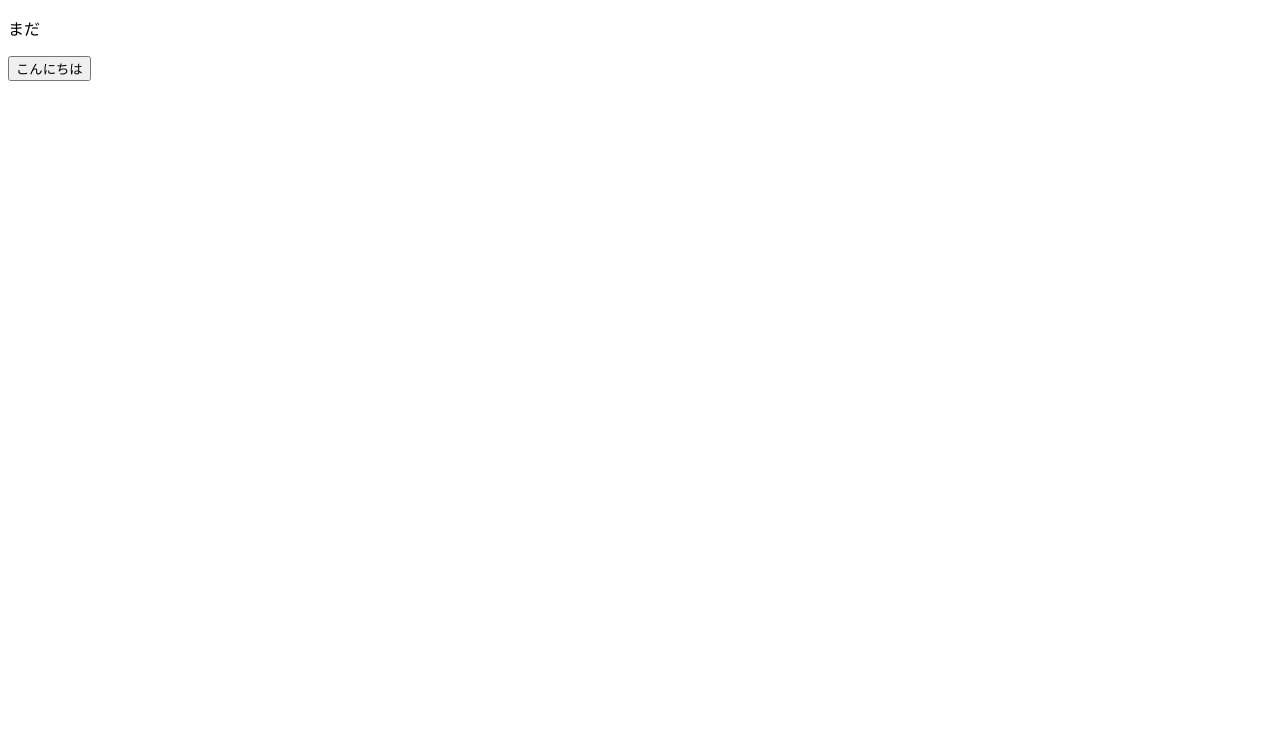
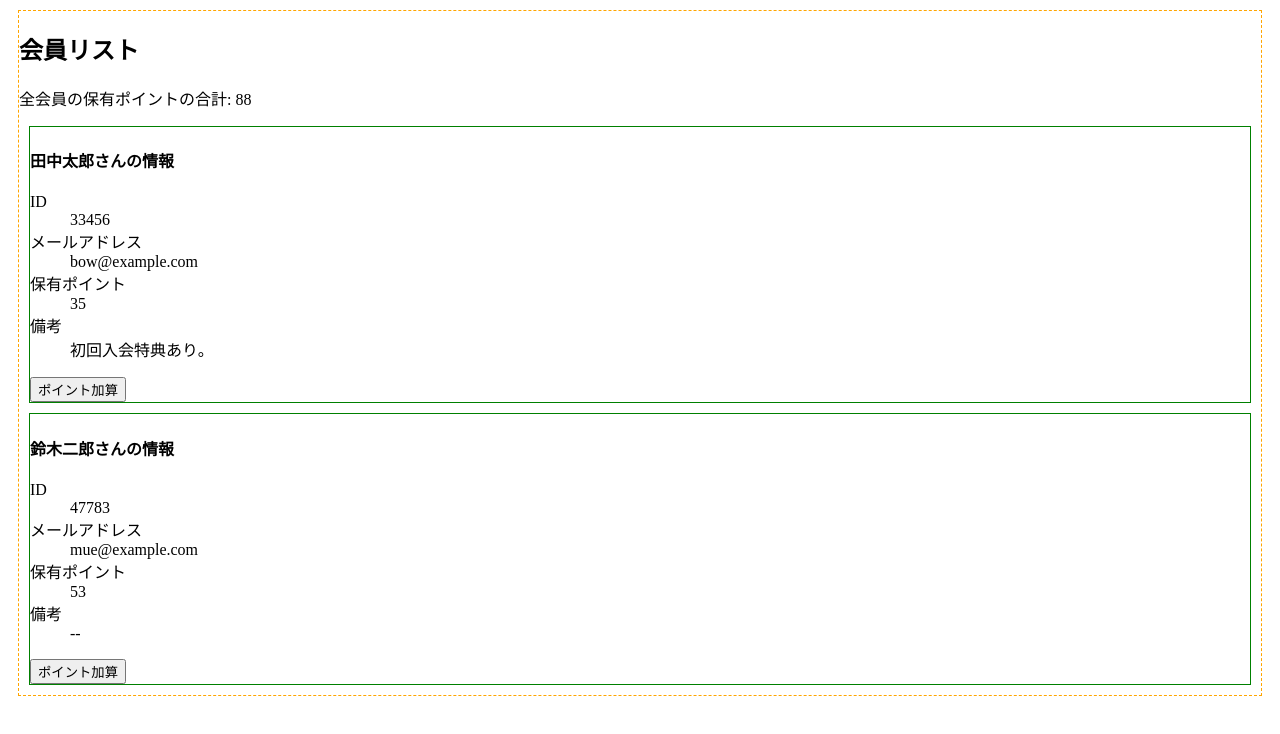
Before and after one commit to cawauchi6204/nuxt-study, a Nuxt app: page / in a window 1280 px wide. Shown: the top 734 px of the page. Built offline with nearby package versions, Linux system fonts and the light colour scheme.

Commit message:
update: nuxtにビルトインされているステート管理の実装

```diff
--- a/app.vue
+++ b/app.vue
@@ -1,13 +1,21 @@
 <script setup lang="ts">
-const msg = ref("まだ")
-const onButtonClick = (label: string, event: Event) => {
-  const target = event.target as HTMLButtonElement
-  const text = target.innerText
-  msg.value = `${label}と${text}`
-}
+import type { Member } from '@/interfaces';
+
+// まずジェネリクス指定する
+useState<Map<number, Member>>(
+  // ステート名(アプリケーション全体で一意になるようにする)
+  "memberList",
+  // 初期値
+  () => {
+    const memberListInit = new Map<number, Member>();
+    memberListInit.set(33456, { id: 33456, name: "田中太郎", email: "bow@example.com", points: 35, note: "初回入会特典あり。" });
+    memberListInit.set(47783, { id: 47783, name: "鈴木二郎", email: "mue@example.com", points: 53 });
+
+    return memberListInit
+  }
+)
 </script>
 
 <template>
-  <p>{{ msg }}</p>
-  <button @click="onButtonClick('Hello', $event)">こんにちは</button>
+  <TheBaseSection />
 </template>
--- /dev/null
+++ b/components/OneMember.vue
@@ -0,0 +1,53 @@
+<script setup lang="ts">
+import type { Member } from '~/interfaces';
+
+//Propsインターフェースの定義。
+interface Props {
+	id: number;
+}
+//Propsオブジェクトの設定。
+const props = defineProps<Props>();
+//会員情報リストをステートから取得。
+const memberList = useState<Map<number, Member>>("memberList");
+//該当する会員情報の取得。
+const member = memberList.value.get(props.id) as Member;
+//noteを加工する算出プロパティ。
+const localNote = computed(
+	(): string => {
+		let localNote = member.note;
+		if (localNote == undefined) {
+			localNote = "--";
+		}
+		return localNote;
+	}
+);
+//［ポイント加算］ボタンをクリックした時のメソッド。
+// Emitのように親コンポーネントにイベントを通知することはしないでそのまま変更させることができる
+const pointUp = (): void => {
+	member.points++;
+}
+</script>
+
+<template>
+	<section class="box">
+		<h4>{{ member.name }}さんの情報</h4>
+		<dl>
+			<dt>ID</dt>
+			<dd>{{ id }}</dd>
+			<dt>メールアドレス</dt>
+			<dd>{{ member.email }}</dd>
+			<dt>保有ポイント</dt>
+			<dd>{{ member.points }}</dd>
+			<dt>備考</dt>
+			<dd>{{ localNote }}</dd>
+		</dl>
+		<button v-on:click="pointUp">ポイント加算</button>
+	</section>
+</template>
+
+<style scoped>
+.box {
+	border: green 1px solid;
+	margin: 10px;
+}
+</style>
--- /dev/null
+++ b/components/TheBaseSection.vue
@@ -0,0 +1,31 @@
+<script setup lang="ts">
+import type { Member } from "@/interfaces";
+
+//会員情報リストをステートから取得。
+const memberList = useState<Map<number, Member>>("memberList");
+//保有ポイントの合計の算出プロパティ。
+const totalPoints = computed(
+	(): number => {
+		let total = 0;
+		for (const member of memberList.value.values()) {
+			total += member.points;
+		}
+		return total;
+	}
+);
+</script>
+
+<template>
+	<section>
+		<h1>会員リスト</h1>
+		<p>全会員の保有ポイントの合計: {{ totalPoints }}</p>
+		<OneMember v-for="id in memberList.keys()" v-bind:key="id" v-bind:id="id" />
+	</section>
+</template>
+
+<style scoped>
+section {
+	border: orange 1px dashed;
+	margin: 10px;
+}
+</style>
--- /dev/null
+++ b/interfaces.ts
@@ -0,0 +1,7 @@
+export interface Member {
+  id: number;
+  name: string;
+  email: string;
+  points: number;
+  note?: string;
+}
```
